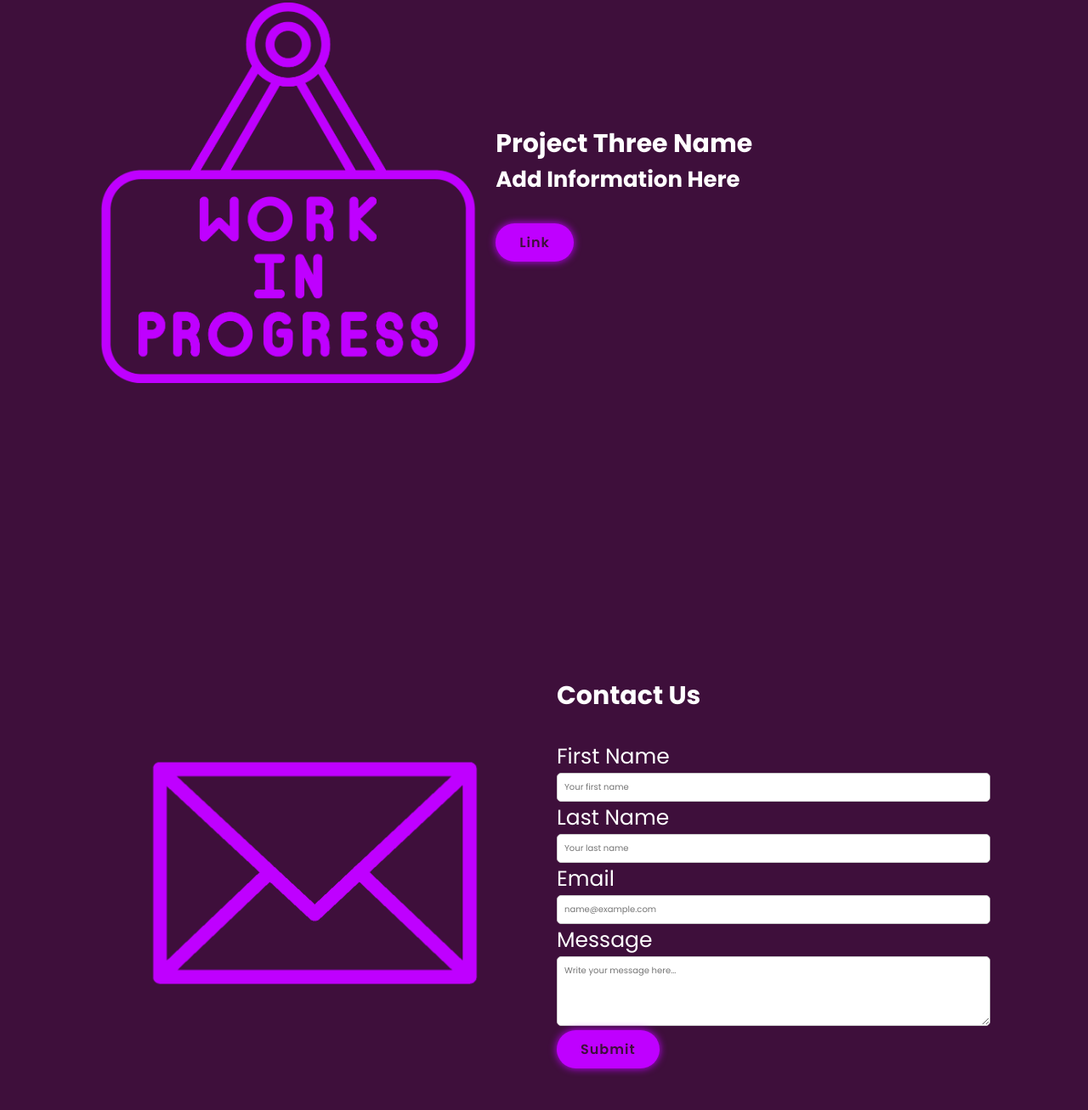
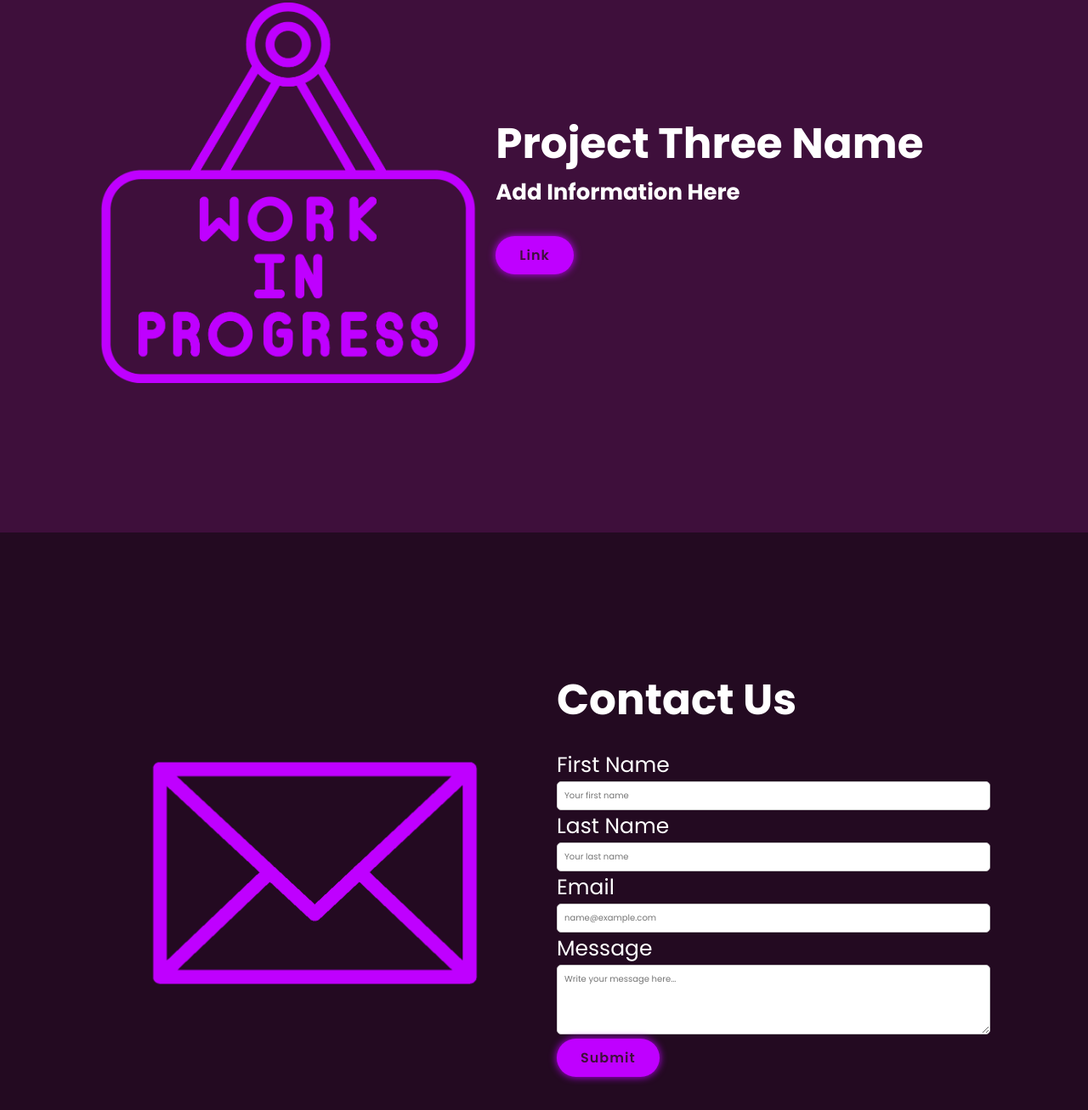
Before and after one commit to DawlatHamad/CSC4110_Website, a plain HTML site: page index.html in a window 1280 px wide. Shown: the part 2573-3880 px from the top of the page at 85% size. Drawn offline with nearby package versions, Linux system fonts and the light colour scheme.

Commit message:
Update style.css
Fixed issues with font size and background colors

```diff
--- a/css/style.css
+++ b/css/style.css
@@ -257,13 +257,12 @@ section {
 .project2-content {
     flex: 1;
     text-align: left;
-    order: 2;
 }
 
 .project2-content h2 {
     text-align: left;
     line-height: l.2;
-    font-size: 3rem;
+    font-size: 5rem;
 }
 
 .project2-content h3 {
@@ -308,7 +307,7 @@ section {
 .project3-content h2 {
     text-align: left;
     line-height: l.2;
-    font-size: 3rem;
+    font-size: 5rem;
 }
 
 .project3-content h3 {
@@ -330,7 +329,7 @@ section {
     min-height: 100vh;
     padding: 2rem 9%;
     gap: 3rem;
-    background: var(--second-bg-color);
+    background: var(--bg-color);
 }
 
 .contact-img {
@@ -354,8 +353,8 @@ section {
 
 .contact-info h2 {
     text-align: left;
-    font-size: 3rem;
-    margin-bottom: 1rem;
+    line-height: l.2;
+    font-size: 5rem;
 }
 
 .container {
```
